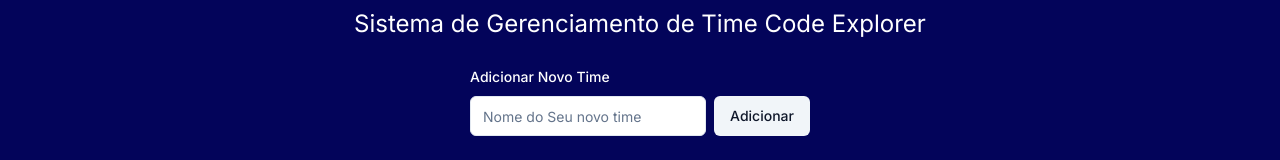
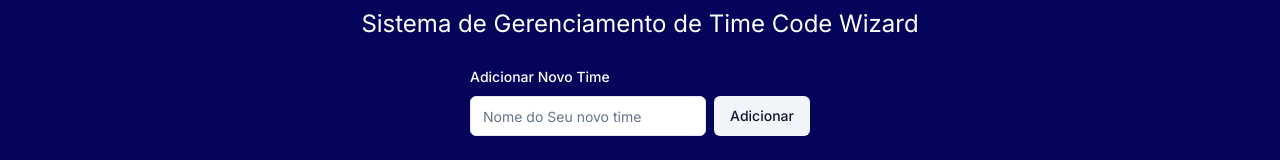
Before and after one commit to BrunoSampayo/Sistema-Cadastro-Dados-Portifolio-FrontEndFusion, a Next.js app: page / in a window 1280 px wide. Shown: the top 160 px of the page. Built offline with nearby package versions, Linux system fonts and the light colour scheme; no server answers; the database is empty.

Commit message:
fix: name from home page fix

```diff
--- a/src/app/page.tsx
+++ b/src/app/page.tsx
@@ -10,7 +10,7 @@ export default async function TeamPage() {
   return (
     <div className="text-white container space-y-6 mt-2">
       <h1 className="text-center text-2xl mb-4">
-        Sistema de Gerenciamento de Time Code Explorer
+        Sistema de Gerenciamento de Time Code Wizard
       </h1>
       <div className="flex justify-center">
         <AddTeamForm />
```
